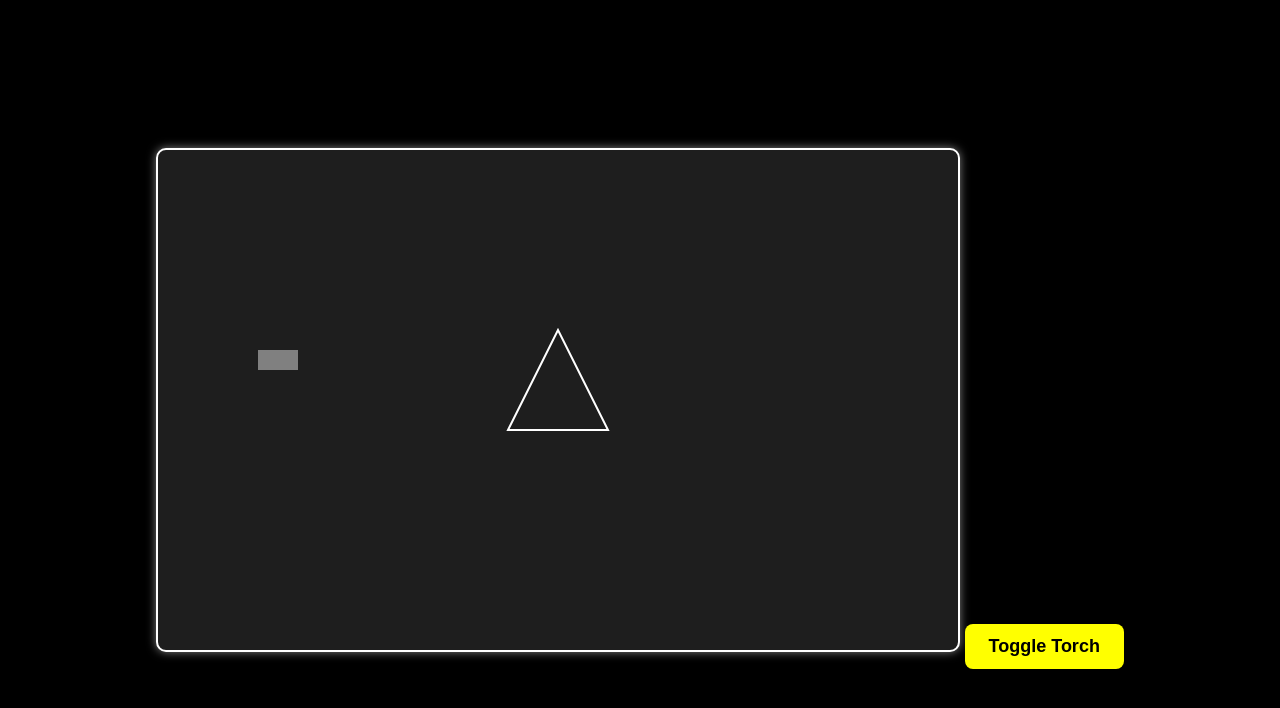
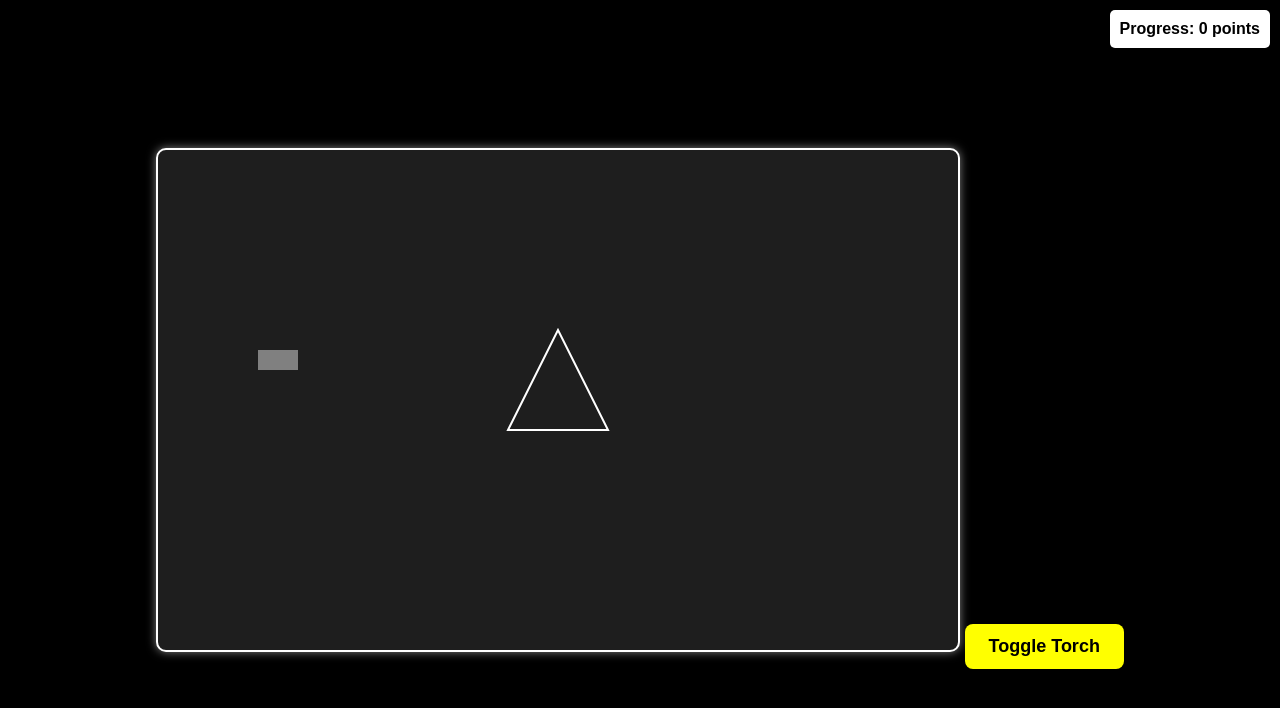
Before and after one commit to CaviarGuy/Virtual-Lab, a plain HTML site: page testing/prism.html in a window 1280 px wide. Drawn offline with Linux system fonts and the light colour scheme.

Commit message:
Update prism.html

```diff
--- a/testing/prism.html
+++ b/testing/prism.html
@@ -10,6 +10,7 @@
     <div class="container">
         <canvas id="prismCanvas"></canvas>
         <button id="toggleTorch">Toggle Torch</button>
+        <div id="progressBox">Progress: 0 points</div>
     </div>
     <script src="prism_experiment.js"></script>
 </body>
```
